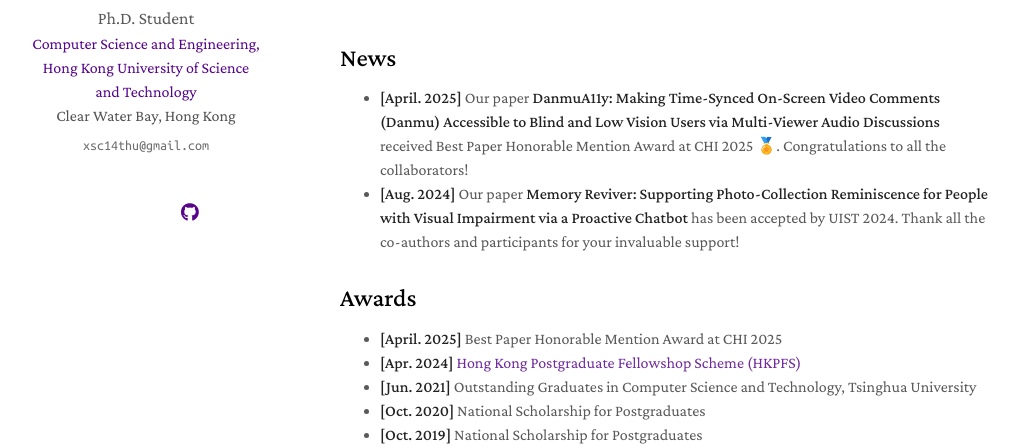
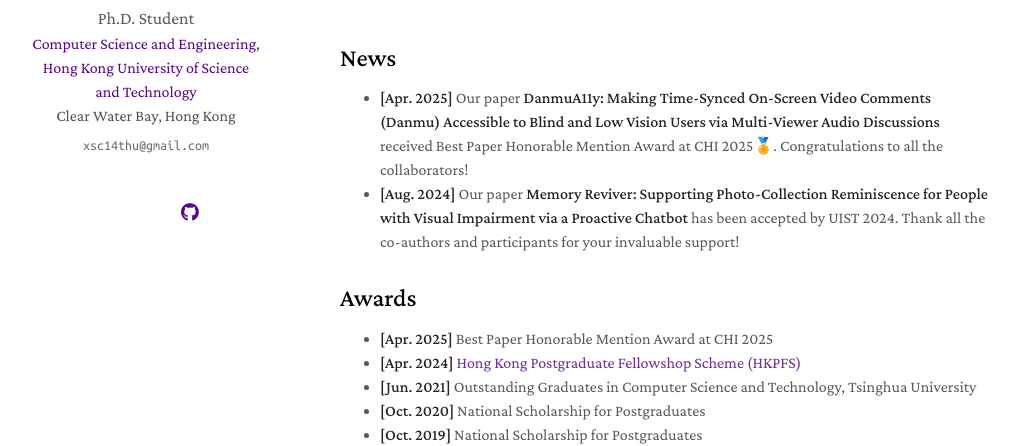
Before and after one commit to ShuchangXu/ShuchangXu.github.io, a Jekyll site: the page built from index.md, in a window 1280 px wide and 900 px high, scrolled down 2710 px. Shown: the part 311-757 px from the top of the window, without its empty margins (130-1148 px from the left). Built offline with Jekyll 4.4.1, drawn with Linux system fonts in a browser that asks for light colours; nearby versions of some CDN libraries; a style sheet for code colours, icons or effects is not loaded; our own code applies the rules of GitHub Pages for plain Markdown files.

Commit message:
DanmuA11y news

```diff
--- a/index.md
+++ b/index.md
@@ -28,11 +28,11 @@
 During my  in Xiaomi, I focused on designing Smart Home Automation products that enable users to unlock the full potential of their smart home. It's fulfilling that our products transform the life of 8 million daily active users worldwide. -->
 
 ## News
-- **[April. 2025]** Our paper <strong>DanmuA11y: Making Time-Synced On-Screen Video Comments (Danmu) Accessible to Blind and Low Vision Users via Multi-Viewer Audio Discussions</strong> received Best Paper Honorable Mention Award at CHI 2025 🏅. Congratulations to all the collaborators!
+- **[Apr. 2025]** Our paper <strong>DanmuA11y: Making Time-Synced On-Screen Video Comments (Danmu) Accessible to Blind and Low Vision Users via Multi-Viewer Audio Discussions</strong> received Best Paper Honorable Mention Award at CHI 2025🏅. Congratulations to all the collaborators!
 - **[Aug. 2024]** Our paper <strong>Memory Reviver: Supporting Photo-Collection Reminiscence for People with Visual Impairment via a Proactive Chatbot</strong> has been accepted by UIST 2024. Thank all the co-authors and participants for your invaluable support!
 
 ## Awards
-- **[April. 2025]** Best Paper Honorable Mention Award at CHI 2025
+- **[Apr. 2025]** Best Paper Honorable Mention Award at CHI 2025
 - **[Apr. 2024]** <a href="https://fytgs.hkust.edu.hk/scholarships/hong-kong-phd-fellowship-scheme" target="_blank">Hong Kong Postgraduate Fellowshop Scheme (HKPFS)</a>
 - **[Jun. 2021]** Outstanding Graduates in Computer Science and Technology, Tsinghua University
 - **[Oct. 2020]** National Scholarship for Postgraduates
```
